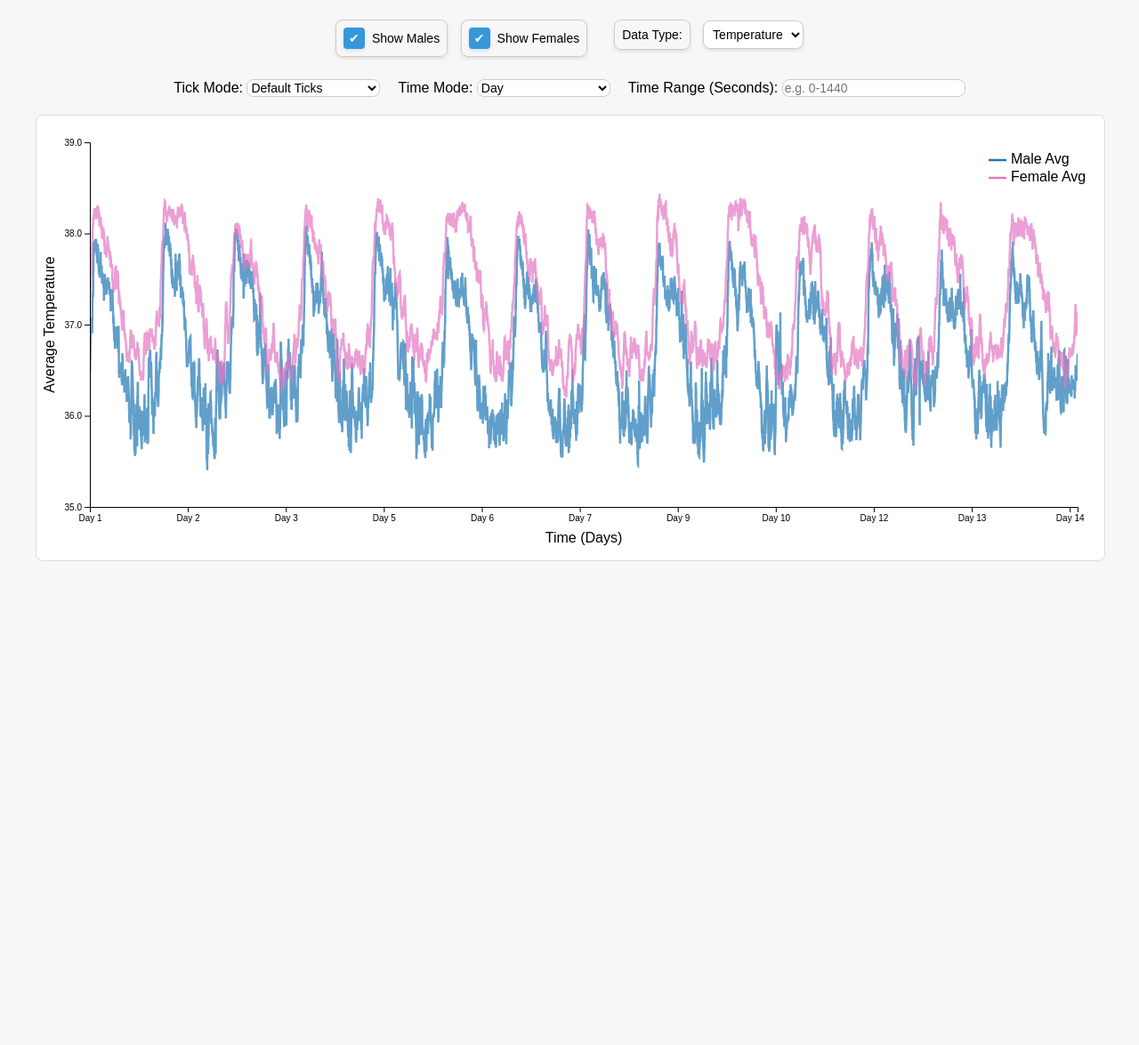
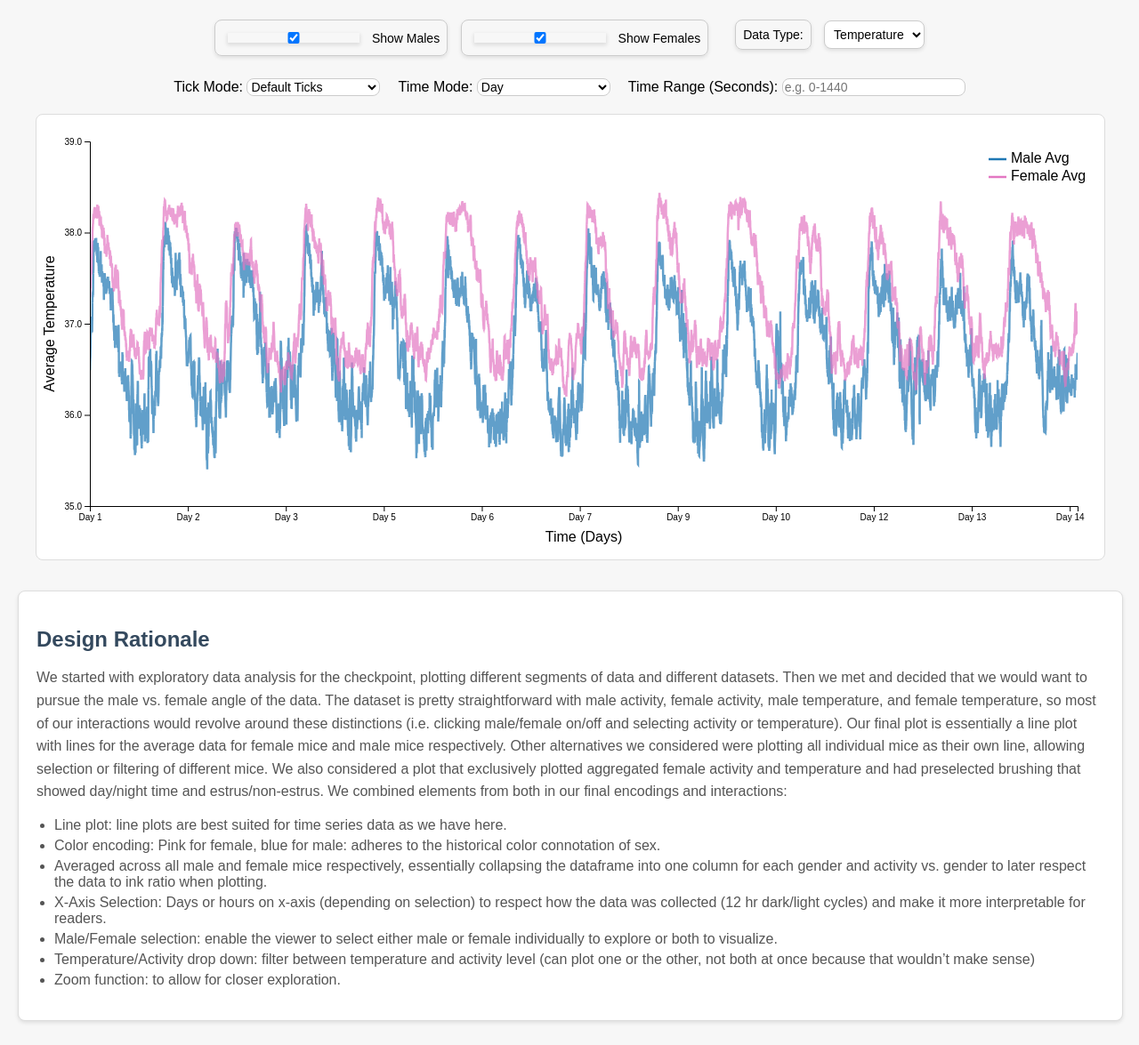
Before and after one commit to RaghavDewangan/InteractiveVis, a plain HTML site: page index.html in a window 1280 px wide. Shown: the part 61-1236 px from the top of the page at 89% size. Before the commit the page ends 800 px from the top, so only its background shows below. Drawn offline with nearby package versions, Linux system fonts and the light colour scheme.

Commit message:
Descriptions for Project 3

```diff
--- a/index.html
+++ b/index.html
@@ -50,6 +50,32 @@
     <svg id="chart" viewBox="0 0 1200 500" preserveAspectRatio="xMidYMid meet"></svg>
   </div>
 
+  <!-- Description Section -->
+  <div class="description-container">
+    <h2 id="description-title">Design Rationale</h2>
+    <p id="description-text">We started with exploratory data analysis for the checkpoint, plotting different segments of data and different datasets. Then we met and decided that we would want to pursue the male vs. female angle of the data. The dataset is pretty straightforward with male activity, female activity, male temperature, and female temperature, so most of our interactions would revolve around these distinctions (i.e. clicking male/female on/off and selecting activity or temperature).
+Our final plot is essentially a line plot with lines for the average data for female mice and male mice respectively. Other alternatives we considered were plotting all individual mice as their own line, allowing selection or filtering of different mice. We also considered a plot that exclusively plotted aggregated female activity and temperature and had preselected brushing that showed day/night time and estrus/non-estrus. We combined elements from both in our final encodings and interactions:
+</p>
+    <ul>
+    <li>Line plot: line plots are best suited for time series data as we have here.</li>
+    <li>Color encoding: Pink for female, blue for male: adheres to the historical color connotation of sex.</li>
+    <li>Averaged across all male and female mice respectively, essentially collapsing the dataframe into one column for each gender and activity vs. gender to later respect the data to ink ratio when plotting.</li>
+    <li>X-Axis Selection: Days or hours on x-axis (depending on selection) to respect how the data was collected (12 hr dark/light cycles) and make it more interpretable for readers.</li>
+    <li>Male/Female selection: enable the viewer to select either male or female individually to explore or both to visualize.</li>
+    <li>Temperature/Activity drop down: filter between temperature and activity level (can plot one or the other, not both at once because that wouldn’t make sense)</li>
+    <li>Zoom function: to allow for closer exploration.</li>
+  </ul>
+  </div>
+
+  <div class="description-container">
+    <h2 id="description-title">Team Member Work Split</h2>
+    <p id="description-text">For the checkpoint, we all read up on the dataset and came up with 1-2 static visuals (1-2 hr/person).
+We met up on zoom and discussed which elements we liked and brainstormed interactive elements to possibly implement looking forward (1 hr/person).
+Later, we asynchronously worked on 3 interactive visuals via different branches on a collaborative repo (3-5 hr/person).
+Then, we met up and decided what elements we wanted to include in our final visual. At this stage, we all worked on different parts of the project around the same table: style, writeup, merging interactive elements into one visual. For merging the elements, this was the component that took the most time, so we rotated git pushing and pulling, debugging and discussing with each other to complete the project (4 hr/person).
+</p>
+  </div>
+
   <script src="script.js"></script>
 </body>
 </html>
--- a/style.css
+++ b/style.css
@@ -70,7 +70,6 @@ input[type="checkbox"]:checked {
   margin: 5px;
 }
 
-/* Style for Highlight Mouse and below to be in the second row */
 .controls-row-2 {
   display: flex;
   flex-wrap: wrap;
@@ -116,45 +115,39 @@ svg {
   border-color: rgba(0, 0, 0, 0.75) transparent transparent transparent;
 }
 
-/* checkbox styling */
-input[type="checkbox"] {
-  width: 24px; /* Set a fixed width */
-  height: 24px; /* Set a fixed height to make it square */
-  border-radius: 4px; /* Slightly rounded edges */
-  background-color: white;
-  border: 2px solid #ccc;
-  appearance: none; /* Remove default styles */
-  position: relative;
-  transition: all 0.2s ease;
+.description-container {
+  margin-top: 30px;
+  padding: 20px;
+  background-color: #ffffff;
+  border: 1px solid #ddd;
+  border-radius: 8px;
+  box-shadow: 0 2px 4px rgba(0, 0, 0, 0.1);
+  width: 100%;
+  max-width: 1200px;
+  margin-left: auto;
+  margin-right: auto;
 }
 
-input[type="checkbox"]:checked {
-  background-color: #3498db; /* Blue background when checked */
-  border-color: #3498db; /* Blue border when checked */
+.description-container h2 {
+  font-size: 1.5rem;
+  color: #34495e;
+  margin-bottom: 10px;
 }
 
-input[type="checkbox"]:checked::after {
-  content: "✔"; /* Add check mark when checked */
-  position: absolute;
-  top: 50%;
-  left: 50%;
-  transform: translate(-50%, -50%);
-  color: white;
-  font-size: 14px;
+.description-container p {
+  font-size: 1rem;
+  color: #555;
+  line-height: 1.6;
 }
 
-input[type="checkbox"]:focus {
-  outline: none;
-  border-color: #2980b9; /* Highlight on focus */
+.description-container ul {
+  list-style-type: disc;
+  padding-left: 20px;
+  margin-top: 10px;
+  color: #555;
 }
 
-.controls label {
-  display: inline-flex;
-  align-items: center;
-  gap: 8px;
-  font-size: 14px;
+.description-container ul li {
+  margin-bottom: 5px;
+  font-size: 1rem;
 }
-
-.controls input[type="checkbox"] {
-  margin: 0;
-}
```
